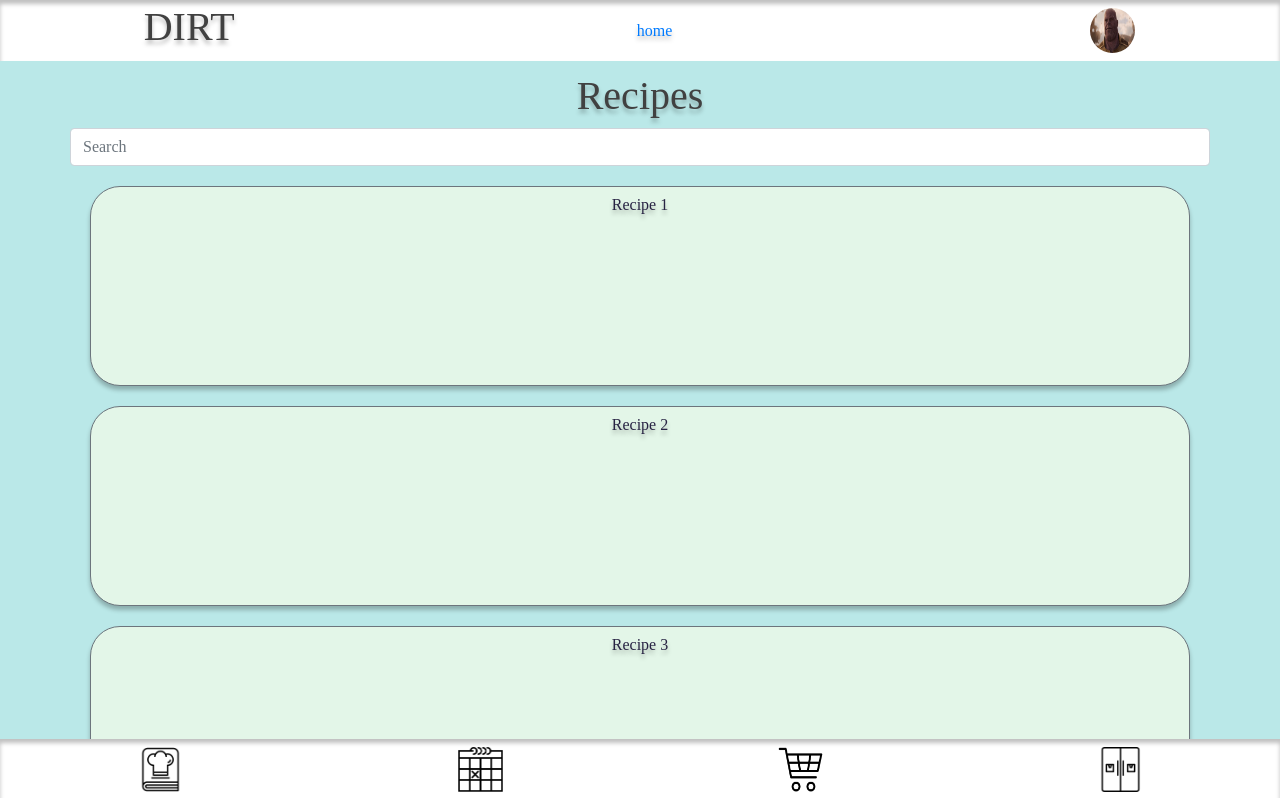
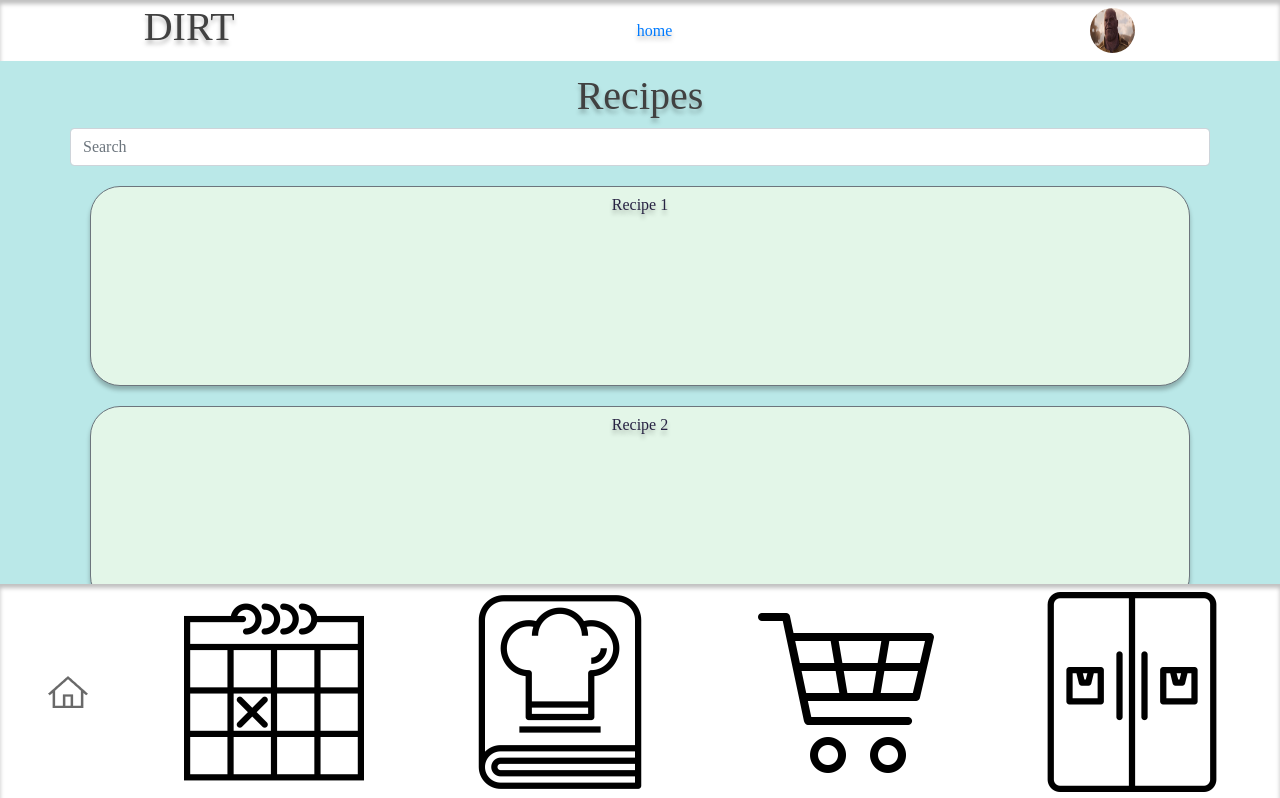
Before and after one commit to awong27/resetArea, a React (Create React App) app in the folder application/team102/UI/: page /Recipe in a window 1280 px wide. Shown: the top 798 px of the page. Built offline with nearby package versions, Linux system fonts and the light colour scheme; the HTML template or start-up script is replaced by a standard one.

Commit message:
Update Navigation.js

```diff
--- a/application/team102/UI/src/Component/Navigation.js
+++ b/application/team102/UI/src/Component/Navigation.js
@@ -7,44 +7,57 @@ import {
 } from "reactstrap";
 import './Nav.css';
 
-//import navHome from './NavHome.png'
+import navHome from './NavHome.png'
 import navCart from './NavCart.png'
 import navFridge from './NavFridge.png'
 import navMeal from './NavMeal.png'
-//import navPerson from './NavPerson.png'
 import navRecipe from './recipeIcon.png'
 
-const Navigation = () => {
-  const [dropdownOpen, setDropdownOpen] = useState(false);
+var Navigation = ({username,password}) => {
+  console.log(username);
+  console.log(password);
+  //const [dropdownOpen, setDropdownOpen] = useState(false);
   const [openTab,setTab] = useState(0);
-  const toggle = () => setDropdownOpen(!dropdownOpen);
+  //const toggle = () => setDropdownOpen(!dropdownOpen);
+  var home = "/Home/"+username+"/"+password
+  var recipe = "/Recipe/"+username+"/"+password
+  var slist = "/SList/"+username+"/"+password
+  var inv = "/inventory/"+username+"/"+password
+  var mealplan = "/mealplan/"+username+"/"+password
+
 
   return (
 
     <Nav onScroll='fixed' fill='true'>
       <Navbar  fixed='bottom' color="light" className="navbar-light navbar-expand-sm" >
 
-      <NavItem onClick={()=> setTab(0)}>
-        <NavLink href="/Recipe" active={openTab===0}>
-          <img alt="Recipe" src ={navRecipe} className="nav-pic"/>
+      <NavItem onClick={()=> setTab(0)} >
+        <NavLink href={home} active={openTab===0} >
+          <img alt="Home" src ={navHome}/>
         </NavLink>
-      </NavItem>
+        </NavItem>
 
-      <NavItem onClick={()=> setTab(1)}>
-        <NavLink href="/mealplan" active={openTab===1}>
-          <img alt="MealPlan" src ={navMeal} className="nav-pic"/>
+      <NavItem onClick={()=> setTab(2)}>
+        <NavLink href={mealplan} active={openTab===1}>
+          <img alt="MealPlan" src ={navMeal}/>
         </NavLink>
       </NavItem>
 
       <NavItem onClick={()=> setTab(2)}>
-        <NavLink href="/SList" active={openTab===2}>
-          <img alt="ShoppingList" src ={navCart} className="nav-pic"/>
+        <NavLink href={recipe} active={openTab===2}>
+          <img alt="Recipe" src ={navRecipe}/>
+        </NavLink>
+      </NavItem>
+
+      <NavItem onClick={()=> setTab(2)}>
+        <NavLink href={slist} active={openTab===3}>
+          <img alt="ShoppingList" src ={navCart}/>
         </NavLink>
       </NavItem>
 
       <NavItem onClick={()=> setTab(3)}>
-        <NavLink href="/inventory/:id/:password" active={openTab===3}>
-          <img alt="inv" src ={navFridge} className="nav-pic"/>
+        <NavLink href={inv} active={openTab===4}>
+          <img alt="inv" src ={navFridge}/>
         </NavLink>
       </NavItem>
       </Navbar>
```
